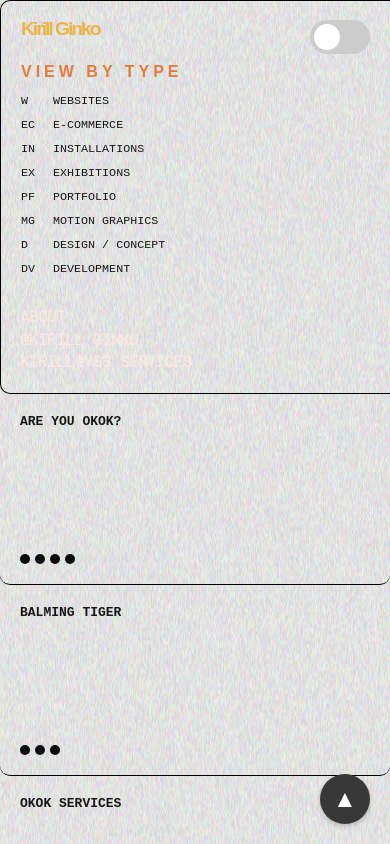
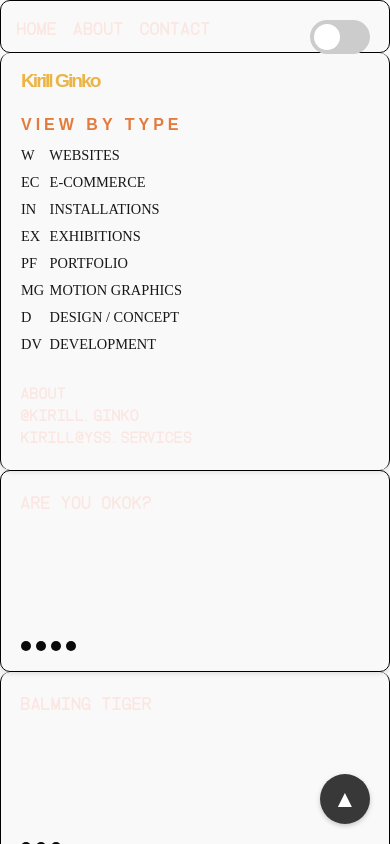
Before and after one commit to kirillginko/folio24, a Next.js app: page / in a window 390 px wide. Shown: the top 844 px of the page. Built offline with nearby package versions, Linux system fonts and the light colour scheme; a web font is replaced by a local one.

Commit message:
fixing grid

```diff
--- a/src/app/components/grid/GridItem.jsx
+++ b/src/app/components/grid/GridItem.jsx
@@ -4,7 +4,9 @@
 const GridItem = ({ title, types }) => {
   return (
     <div className={styles.gridItem}>
-      <div className={styles.projectTitle}>{title}</div>
+      <div className={styles.projectTitle}>
+        <p>{title}</p>
+      </div>
       <div className={styles.projectTypes}>
         {types.map((type, index) => (
           <div key={index} className={styles.projectType} title={type}></div>
--- a/src/app/components/grid/GridLayout.jsx
+++ b/src/app/components/grid/GridLayout.jsx
@@ -1,11 +1,15 @@
 import React from "react";
 import styles from "../../styles/gridlayout.module.css";
 import LeftColumn from "./LeftColumn"; // Import the LeftColumn component
+// Import the TopNav component
+import TopNav from "./TopNav";
 
 const GridLayout = ({ children }) => {
   return (
     <div className={styles.mainContainer}>
-      <LeftColumn /> {/* Add the LeftColumn component here */}
+      <TopNav />
+      <div className={styles.contentContainer}>
+        <LeftColumn />
         <div className={styles.gridContainer}>
           {React.Children.map(children, (child) => (
             <div className={styles.gridItemWrapper}>
@@ -15,6 +19,7 @@
           ))}
         </div>
       </div>
+    </div>
   );
 };
 
--- /dev/null
+++ b/src/app/components/grid/TopNav.jsx
@@ -0,0 +1,29 @@
+import React from "react";
+import styles from "../../styles/topnav.module.css";
+
+const TopNav = () => {
+  return (
+    <nav className={styles.topNav}>
+      {/* Add your navigation items here */}
+      <ul>
+        <li>
+          <a href="/">
+            <p>Home</p>
+          </a>
+        </li>
+        <li>
+          <a href="/about">
+            <p>About</p>
+          </a>
+        </li>
+        <li>
+          <a href="/contact">
+            <p>Contact</p>
+          </a>
+        </li>
+      </ul>
+    </nav>
+  );
+};
+
+export default TopNav;
--- a/src/app/globals.css
+++ b/src/app/globals.css
@@ -1,7 +1,7 @@
 :root {
   --theme-transition-duration: 0.6s;
   /* Light theme variables */
-  --background-light: #f0f0f0;
+  --background-light: #f9f9f9;
   --foreground-light: #171717;
   --background-color-light: #f0f0f0;
   --text-color-light: #fbe6e1;
@@ -11,7 +11,7 @@
   --border-color-light: #000;
 
   /* Dark theme variables */
-  --background-dark: #0a0a0a;
+  --background-dark: #2a2a2a;
   --foreground-dark: #fbe6e1;
   --background-color-dark: #0a0a0a;
   --text-color-dark: #fbe6e1;
--- a/src/app/page.js
+++ b/src/app/page.js
@@ -4,7 +4,6 @@
 import styles from "./page.module.css";
 import Theme from "./components/theme/Theme";
 import Header from "./components/Header";
-import NoiseBackground from "./components/noise/NoiseBackground";
 import Fluid from "./components/fluid/Fluid";
 import GridMain from "./components/grid/GridMain";
 import Footer from "./components/Footer";
@@ -32,7 +31,6 @@
       <Fluid theme={resolvedTheme} />
       <main className={styles.contentWrap}>
         <Theme />
-        <NoiseBackground />
         <GridMain />
       </main>
       <Footer isVisible={isFooterVisible} />
--- a/src/app/styles/gridlayout.module.css
+++ b/src/app/styles/gridlayout.module.css
@@ -1,20 +1,46 @@
 .mainContainer {
   display: flex;
+  flex-direction: column;
+  min-height: 100vh;
   width: 100%;
-  font-family: monospace;
-  height: 100vh;
-  overflow: hidden;
-  position: relative;
+  overflow-x: hidden;
+}
+
+.topNav {
+  width: 100%;
+  padding: 1rem;
+  background-color: #333;
+  color: white;
+  border: 1px solid var(--border-color);
+  border-bottom: none; /* Remove bottom border to avoid double border */
+  border-radius: 10px 10px 0 0;
+  box-sizing: border-box;
+  box-shadow: 0 2px 5px rgba(0, 0, 0, 0.1);
+}
+
+.contentContainer {
+  display: flex;
+  flex: 1;
+  width: 100%;
+  box-sizing: border-box;
+  overflow-x: hidden;
 }
 
 .leftColumn {
   width: 275px;
   padding: 20px;
-  border-top: 1px solid var(--border-color);
-  border-bottom: 1px solid var(--border-color);
-  border-left: 1px solid var(--border-color);
-  border-right: 1.5px solid var(--border-color);
-  border-radius: 10px;
+  border: 1px solid var(--border-color);
+  border-top: none; /* Remove top border to avoid double border */
+  border-radius: 10px; /* Consistent border radius */
+  box-shadow: 0 2px 5px rgba(0, 0, 0, 0.1);
+  transition: box-shadow 0.3s ease;
+  overflow: hidden;
+  box-sizing: border-box;
+  flex-shrink: 0;
+}
+
+.leftColumn:hover {
+  box-shadow: 0 5px 15px rgba(0, 0, 0, 0.1);
 }
 
 .leftColumnContent {
@@ -61,18 +87,23 @@
   flex: 1;
   display: grid;
   grid-template-columns: repeat(4, 1fr);
-  gap: 0;
-  overflow: auto;
+  box-sizing: border-box;
+  overflow-x: hidden;
 }
 
 .gridItemWrapper {
   border: 1px solid var(--border-color);
-  transition: background-color 0.3s ease;
+  transition: background-color 0.3s ease, box-shadow 0.3s ease;
   border-radius: 10px;
+  overflow: hidden;
+  box-shadow: 0 2px 5px rgba(0, 0, 0, 0.1);
+  margin: -1px 0 0 -1px;
+  box-sizing: border-box;
 }
 
 .gridItemWrapper:hover {
-  background-color: var(--gray-alpha-100);
+  background-color: rgba(240, 240, 240, 0.3); /* Low opacity hover color */
+  box-shadow: 0 5px 15px rgba(0, 0, 0, 0.1);
 }
 
 .gridItem {
@@ -81,6 +112,7 @@
   flex-direction: column;
   justify-content: space-between;
   height: 100%;
+  box-sizing: border-box;
 }
 
 .projectTitle {
@@ -100,31 +132,35 @@
 }
 
 @media (max-width: 600px) {
-  .mainContainer {
+  .contentContainer {
     flex-direction: column;
-    height: auto;
-    overflow-y: visible;
   }
 
   .leftColumn {
     width: 100%;
-    border-right: none;
-    border-bottom: 1px solid var(--border-color);
+    border-radius: 10px; /* Ensure border radius is visible */
+    margin-bottom: 0; /* Remove margin to sit flush */
+    border-bottom: none; /* Remove bottom border to avoid double border */
   }
 
   .gridContainer {
     display: flex;
     flex-direction: column;
-    height: auto;
   }
 
   .gridItemWrapper {
     width: 100%;
-    border: none;
-    border-bottom: 1px solid var(--border-color);
+    margin: 0; /* Remove margin to sit flush */
+    border-radius: 10px; /* Ensure border radius is visible */
+    border-top: none; /* Remove top border to avoid double border */
+  }
+
+  .gridItemWrapper:first-child {
+    border-top: 1px solid var(--border-color); /* Add top border to the first item */
   }
 
   .gridItem {
-    min-height: 150px; /* Adjust as needed */
+    min-height: 200px; /* Adjust this value to increase height */
+    width: 100%;
   }
 }
--- /dev/null
+++ b/src/app/styles/topnav.module.css
@@ -0,0 +1,30 @@
+.topNav {
+  width: 100%;
+  padding: 1rem;
+  border: 1px solid var(--border-color);
+  border-radius: 10px;
+  box-sizing: border-box;
+  max-width: 100vw;
+  overflow-x: hidden;
+}
+
+.topNav ul {
+  list-style-type: none;
+  margin: 0;
+  padding: 0;
+  display: flex;
+}
+
+.topNav li {
+  margin-right: 1rem;
+}
+
+.topNav a {
+  color: white;
+  text-decoration: none;
+}
+
+#__next {
+  max-width: 100vw;
+  overflow-x: hidden;
+}
```
Lines whose indentation alone changed are shown as unchanged.
